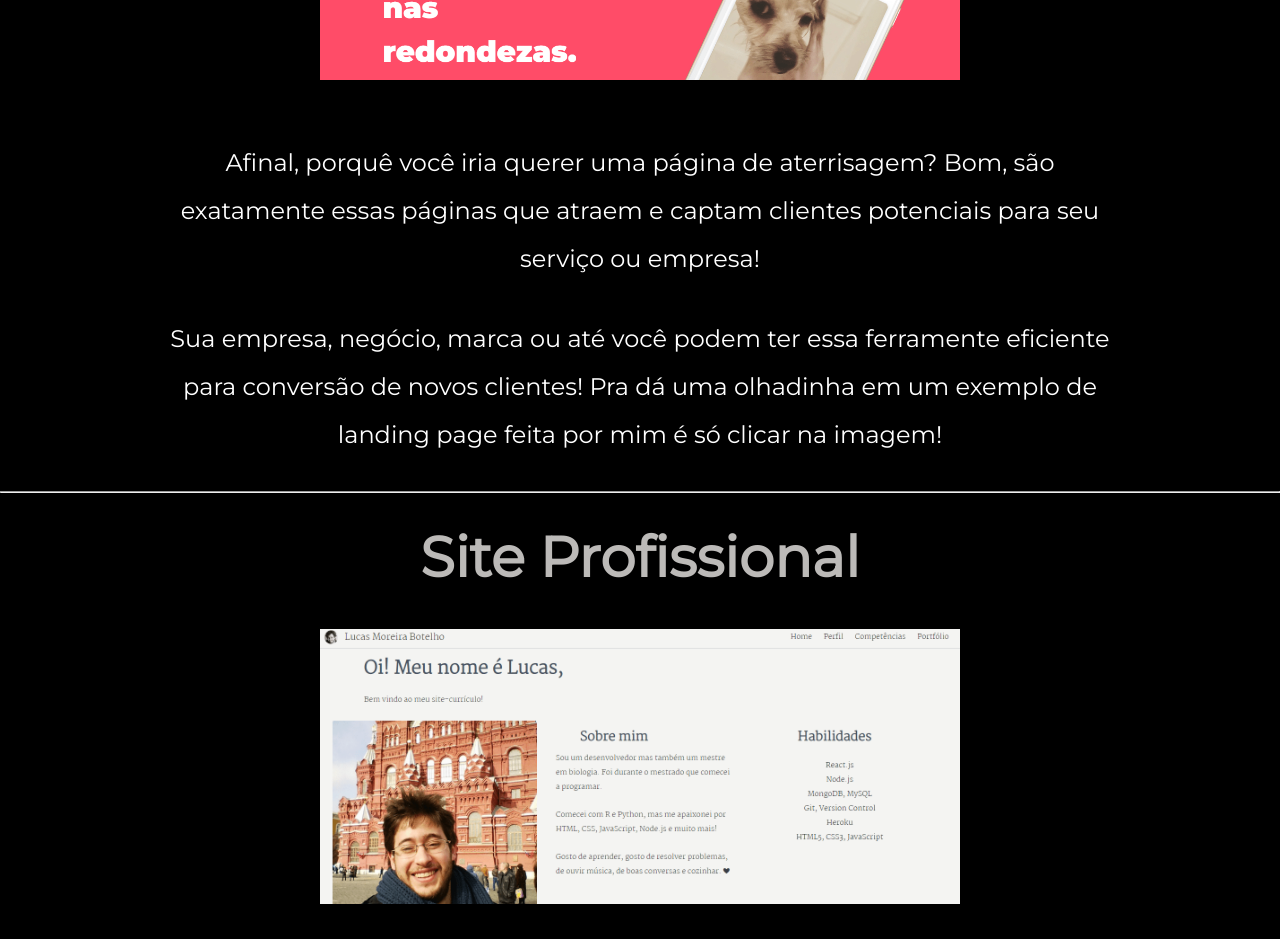
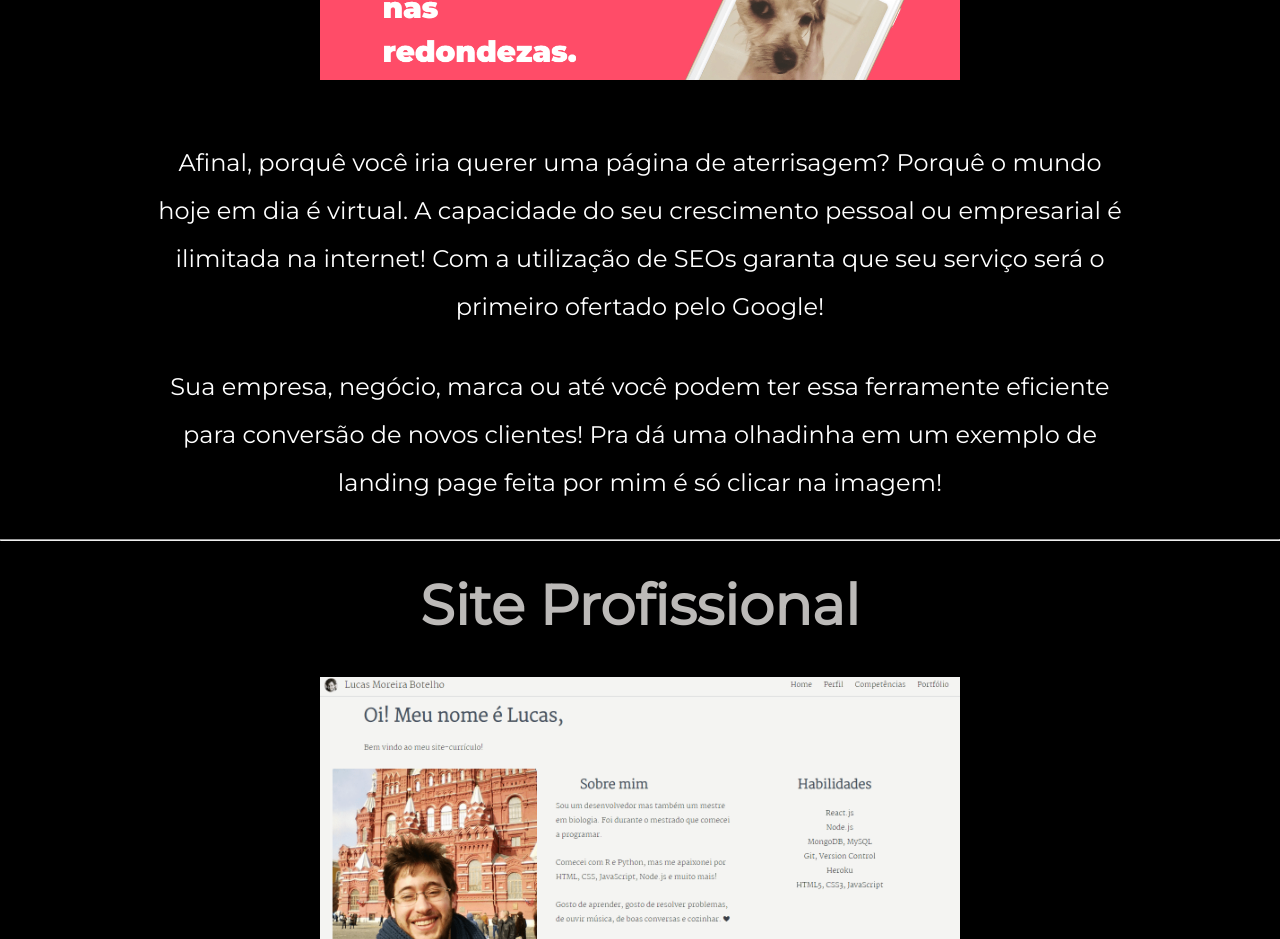
Before and after one commit to Lukelupus/react-professional-resume, a Next.js app: page /crie-seu-site in a window 1280 px wide. Shown: the part 1100-2039 px from the top of the page. Built offline with nearby package versions, Linux system fonts and the light colour scheme.

Commit message:
removed margin for bigger screens

```diff
--- a/pages/_document.js
+++ b/pages/_document.js
@@ -15,7 +15,7 @@ import { Html, Head, Main, NextScript } from "next/document"
                 <meta name="author" content="Lucas Moreira Botelho" />
                 <link rel="apple-touch-icon" href="%PUBLIC_URL%/logo192.png" />
                 <link rel="preconnect" href="https://fonts.googleapis.com" />
-                <link rel="preconnect" href="https://fonts.gstatic.com" crossOrigin />
+                <link rel="preconnect" href="https://fonts.gstatic.com" crossOrigin="true" />
                 <link href="https://fonts.googleapis.com/css2?family=Montserrat&display=swap" rel="stylesheet" />
             </Head>
             <body>
--- a/pages/crie-seu-site.js
+++ b/pages/crie-seu-site.js
@@ -39,7 +39,7 @@ function Services() {
                 <a href="https://lukelupus.github.io/TinDog-Real/" target="_blank" rel="noopener noreferrer"><img className="service-img" src="images/tdog-min.png" alt="landing page SEO minha"></img></a>
 
                 <div  className="service-container" >
-                    <p className="service-info">Afinal, porquê você iria querer uma página de aterrisagem? Bom, são exatamente essas páginas que atraem e captam clientes potenciais para seu serviço ou empresa!</p>
+                    <p className="service-info">Afinal, porquê você iria querer uma página de aterrisagem? Porquê o mundo hoje em dia é virtual. A capacidade do seu crescimento pessoal ou empresarial é ilimitada na internet! Com a utilização de SEOs garanta que seu serviço será o primeiro ofertado pelo Google!</p>
                     <p className="service-info">Sua empresa, negócio, marca ou até você podem ter essa ferramente eficiente para conversão de novos clientes! Pra dá uma olhadinha em um exemplo de landing page feita por mim é só clicar na imagem!</p>
                 </div>
                 <hr></hr>
--- a/styles/styles.css
+++ b/styles/styles.css
@@ -257,7 +257,7 @@ a:visited {
     justify-content: center;
     opacity: 0;
     animation: landingPageAnimation 3s ease forwards;
-    animation-delay: 3.5s;
+    animation-delay: 2.5s;
     animation-duration: 1200ms;
     margin-top: 10%;
 
@@ -811,7 +811,9 @@ a:visited {
     }
 
 
-
+    .social {
+        margin: 0;
+    }
 
 
 }
```
Also changed, not shown: 1 other file (tests, documents, lock files or other folders).
